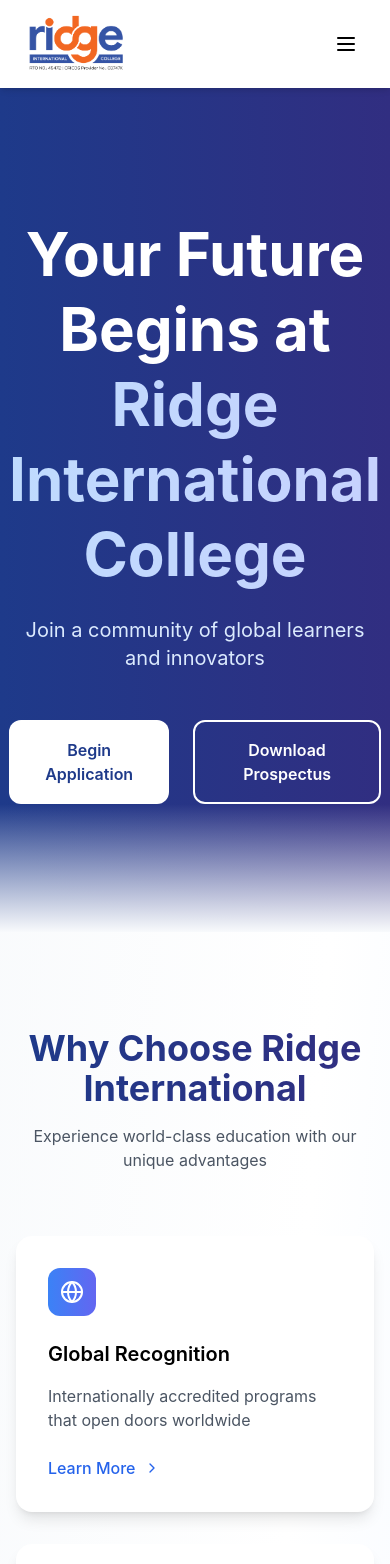
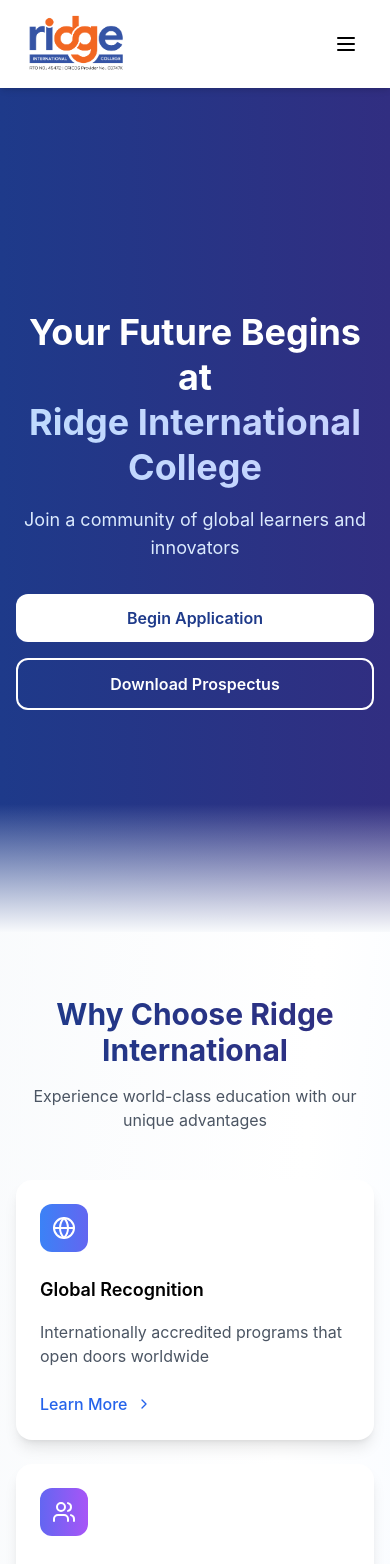
Before and after one commit to sani0010/ridge-website, a React (Create React App) app: page /admissions in a window 390 px wide. Shown: the top 1564 px of the page. Built offline with nearby package versions, Linux system fonts and the light colour scheme.

Commit message:
admissions

```diff
--- a/src/pages/AdmissionsPage.js
+++ b/src/pages/AdmissionsPage.js
@@ -9,7 +9,6 @@
   const [activeTab, setActiveTab] = useState('onshore');
   const [isVisible, setIsVisible] = useState({});
 
-  // Intersection Observer for scroll animations
   useEffect(() => {
     const observer = new IntersectionObserver(
       (entries) => {
@@ -33,16 +32,16 @@
   return (
     <div className="min-h-screen bg-gradient-to-br from-slate-50 via-white to-blue-50">
       {/* Hero Section */}
-      <div className="relative h-screen flex items-center justify-center overflow-hidden">
+      <div className="relative min-h-[600px] h-screen flex items-center justify-center overflow-hidden px-4 sm:px-6">
         <div className="absolute inset-0 bg-gradient-to-r from-blue-900 to-indigo-900">
-          <div className="absolute inset-0  opacity-10 bg-repeat"></div>
+          <div className="absolute inset-0 opacity-10 bg-repeat"></div>
         </div>
-        <div className="relative z-10 max-w-4xl mx-auto px-4 text-center">
+        <div className="relative z-10 max-w-4xl mx-auto">
           <motion.h1
             initial={{ opacity: 0, y: 20 }}
             animate={{ opacity: 1, y: 0 }}
             transition={{ duration: 0.8 }}
-            className="text-6xl font-bold mb-6 text-white leading-tight"
+            className="text-4xl sm:text-5xl lg:text-6xl font-bold mb-4 sm:mb-6 text-white leading-tight text-center"
           >
             Your Future Begins at
             <span className="block bg-gradient-to-r from-blue-200 to-indigo-200 bg-clip-text text-transparent">
@@ -53,7 +52,7 @@
             initial={{ opacity: 0, y: 20 }}
             animate={{ opacity: 1, y: 0 }}
             transition={{ duration: 0.8, delay: 0.2 }}
-            className="text-xl text-blue-100 mb-12"
+            className="text-lg sm:text-xl text-blue-100 mb-8 sm:mb-12 text-center"
           >
             Join a community of global learners and innovators
           </motion.p>
@@ -61,13 +60,13 @@
             initial={{ opacity: 0, y: 20 }}
             animate={{ opacity: 1, y: 0 }}
             transition={{ duration: 0.8, delay: 0.4 }}
-            className="flex gap-6 justify-center"
+            className="flex flex-col sm:flex-row gap-4 sm:gap-6 justify-center"
           >
-            <button className="group relative px-8 py-4 bg-white text-blue-900 rounded-xl font-semibold overflow-hidden">
+            <button className="group relative px-6 sm:px-8 py-3 sm:py-4 bg-white text-blue-900 rounded-xl font-semibold overflow-hidden w-full sm:w-auto">
               <span className="relative z-10">Begin Application</span>
               <div className="absolute inset-0 bg-gradient-to-r from-blue-100 to-indigo-100 transform scale-x-0 group-hover:scale-x-100 transition-transform origin-left"></div>
             </button>
-            <button className="px-8 py-4 border-2 border-white text-white rounded-xl font-semibold hover:bg-white hover:text-blue-900 transition-all">
+            <button className="px-6 sm:px-8 py-3 sm:py-4 border-2 border-white text-white rounded-xl font-semibold hover:bg-white hover:text-blue-900 transition-all w-full sm:w-auto">
               Download Prospectus
             </button>
           </motion.div>
@@ -76,23 +75,23 @@
       </div>
 
       {/* Features Section */}
-      <section id="features" className="py-24 px-4">
+      <section id="features" className="py-16 sm:py-24 px-4 sm:px-6">
         <div className="container mx-auto max-w-6xl">
           <motion.div
             initial={{ opacity: 0, y: 20 }}
             animate={isVisible.features ? { opacity: 1, y: 0 } : {}}
             transition={{ duration: 0.8 }}
-            className="text-center mb-16"
+            className="text-center mb-12 sm:mb-16"
           >
-            <h2 className="text-4xl font-bold mb-4 bg-gradient-to-r from-blue-900 to-indigo-900 bg-clip-text text-transparent">
+            <h2 className="text-3xl sm:text-4xl font-bold mb-4 bg-gradient-to-r from-blue-900 to-indigo-900 bg-clip-text text-transparent">
               Why Choose Ridge International
             </h2>
-            <p className="text-gray-600 max-w-2xl mx-auto">
+            <p className="text-gray-600 max-w-2xl mx-auto px-4">
               Experience world-class education with our unique advantages
             </p>
           </motion.div>
 
-          <div className="grid md:grid-cols-3 gap-8">
+          <div className="grid sm:grid-cols-2 lg:grid-cols-3 gap-6 sm:gap-8">
             {[
               {
                 icon: Globe,
@@ -121,11 +120,11 @@
                 className="group relative bg-white rounded-2xl shadow-lg overflow-hidden"
               >
                 <div className="absolute inset-0 bg-gradient-to-br opacity-0 group-hover:opacity-5 transition-opacity duration-500"></div>
-                <div className="p-8">
+                <div className="p-6 sm:p-8">
                   <div className={`inline-flex p-3 rounded-xl bg-gradient-to-r ${feature.color} text-white mb-6`}>
                     <feature.icon size={24} />
                   </div>
-                  <h3 className="text-xl font-semibold mb-4">{feature.title}</h3>
+                  <h3 className="text-lg sm:text-xl font-semibold mb-4">{feature.title}</h3>
                   <p className="text-gray-600">{feature.desc}</p>
                   <div className="mt-6 flex items-center text-blue-600 font-medium">
                     <span className="mr-2">Learn More</span>
@@ -139,21 +138,21 @@
       </section>
 
       {/* Application Process */}
-      <section id="process" className="py-24 bg-gradient-to-br from-blue-50 via-white to-indigo-50">
-        <div className="container mx-auto max-w-6xl px-4">
+      <section id="process" className="py-16 sm:py-24 bg-gradient-to-br from-blue-50 via-white to-indigo-50">
+        <div className="container mx-auto max-w-6xl px-4 sm:px-6">
           <motion.div
             initial={{ opacity: 0, y: 20 }}
             animate={isVisible.process ? { opacity: 1, y: 0 } : {}}
             transition={{ duration: 0.8 }}
-            className="text-center mb-16"
+            className="text-center mb-12 sm:mb-16"
           >
-            <h2 className="text-4xl font-bold mb-4">Your Journey Starts Here</h2>
+            <h2 className="text-3xl sm:text-4xl font-bold mb-4">Your Journey Starts Here</h2>
             <p className="text-gray-600 max-w-2xl mx-auto">
               A simple three-step process to begin your educational journey
             </p>
           </motion.div>
 
-          <div className="grid md:grid-cols-3 gap-8">
+          <div className="grid sm:grid-cols-2 lg:grid-cols-3 gap-6 sm:gap-8">
             {[
               {
                 icon: ScrollText,
@@ -181,14 +180,14 @@
                 transition={{ duration: 0.8, delay: idx * 0.2 }}
                 className="relative group"
               >
-                <div className="bg-white p-8 rounded-2xl shadow-lg group-hover:shadow-xl transition-all duration-300">
+                <div className="bg-white p-6 sm:p-8 rounded-2xl shadow-lg group-hover:shadow-xl transition-all duration-300">
                   <div className="mb-6">
-                    <span className="text-5xl font-bold text-blue-100">{step.step}</span>
+                    <span className="text-4xl sm:text-5xl font-bold text-blue-100">{step.step}</span>
                     <div className="mt-4 inline-flex p-3 rounded-xl bg-blue-50 text-blue-600 mb-4">
                       <step.icon size={24} />
                     </div>
                   </div>
-                  <h3 className="text-xl font-semibold mb-4">{step.title}</h3>
+                  <h3 className="text-lg sm:text-xl font-semibold mb-4">{step.title}</h3>
                   <p className="text-gray-600">{step.content}</p>
                   <div className="mt-6 flex items-center text-blue-600 font-medium group-hover:gap-2 transition-all">
                     <span>View Details</span>
@@ -202,7 +201,7 @@
       </section>
 
       {/* Payment Information */}
-      <section id="payment" className="py-24 px-4">
+      <section id="payment" className="py-16 sm:py-24 px-4 sm:px-6">
         <div className="container mx-auto max-w-4xl">
           <motion.div
             initial={{ opacity: 0, y: 20 }}
@@ -210,12 +209,12 @@
             transition={{ duration: 0.8 }}
             className="bg-white rounded-3xl shadow-xl overflow-hidden"
           >
-            <div className="p-8 md:p-12">
+            <div className="p-6 sm:p-8 md:p-12">
               <div className="flex items-center gap-4 mb-8">
                 <div className="p-3 bg-blue-100 rounded-xl text-blue-600">
                   <CreditCard size={24} />
                 </div>
-                <h2 className="text-3xl font-bold">Payment Details</h2>
+                <h2 className="text-2xl sm:text-3xl font-bold">Payment Details</h2>
               </div>
 
               <div className="flex justify-center mb-8">
@@ -224,7 +223,7 @@
                     <button
                       key={tab}
                       onClick={() => setActiveTab(tab)}
-                      className={`px-6 py-3 rounded-lg font-medium transition-all ${
+                      className={`px-4 sm:px-6 py-2 sm:py-3 rounded-lg font-medium transition-all ${
                         activeTab === tab
                           ? 'bg-white text-blue-600 shadow-md'
                           : 'text-gray-600 hover:text-gray-900'
@@ -236,11 +235,11 @@
                 </div>
               </div>
 
-              <div className="bg-gray-50 rounded-2xl p-8">
+              <div className="bg-gray-50 rounded-2xl p-6 sm:p-8">
                 <div className="grid gap-6">
                   {activeTab === 'onshore' ? (
                     <>
-                      <div className="grid md:grid-cols-2 gap-4">
+                      <div className="grid sm:grid-cols-2 gap-4">
                         <div className="space-y-2">
                           <label className="text-sm text-gray-600">Bank</label>
                           <p className="font-medium">Australia and New Zealand Banking Group Limited (ANZ)</p>
@@ -261,7 +260,7 @@
                     </>
                   ) : (
                     <>
-                      <div className="grid md:grid-cols-2 gap-4">
+                      <div className="grid sm:grid-cols-2 gap-4">
                         <div className="space-y-2">
                           <label className="text-sm text-gray-600">Bank</label>
                           <p className="font-medium">Commonwealth Bank of Australia (CBA)</p>
@@ -289,13 +288,13 @@
       </section>
 
       {/* Contact Section */}
-      <section id="contact" className="py-24 bg-gradient-to-br from-blue-50 via-white to-indigo-50">
-        <div className="container mx-auto max-w-6xl px-4">
+      <section id="contact" className="py-16 sm:py-24 bg-gradient-to-br from-blue-50 via-white to-indigo-50">
+        <div className="container mx-auto max-w-6xl px-4 sm:px-6">
           <motion.div
             initial={{ opacity: 0, y: 20 }}
             animate={isVisible.contact ? { opacity: 1, y: 0 } : {}}
             transition={{ duration: 0.8 }}
-            className="grid md:grid-cols-2 gap-12 items-center bg-white rounded-3xl shadow-xl p-8 md:p-12"
+            className="grid md:grid-cols-2 gap-8 sm:gap-12 items-center bg-white rounded-3xl shadow-xl p-6 sm:p-8 md:p-12"
           >
             <div>
               <h2 className="text-4xl font-bold mb-6">Get in Touch</h2>
```
